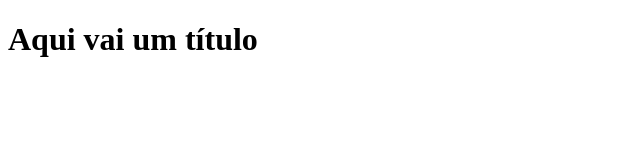
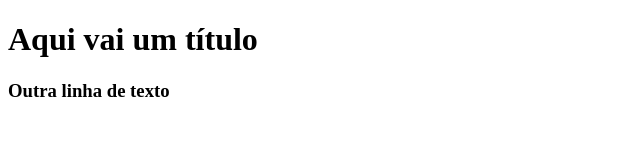
Before and after one commit to ThaysMariano/testes, a plain HTML site: page index.html in a window 1280 px wide. Shown: the whole page, without its empty margins (0-640 px from the left). Drawn offline with Linux system fonts and the light colour scheme.

Commit message:
adicionada mias uma linha a pagina

```diff
--- a/index.html
+++ b/index.html
@@ -6,5 +6,6 @@
   </head>
   <body>
     <h1>Aqui vai um título</h1>
+    <h3> Outra linha de texto</h3>
   </body>
 </html>
```
